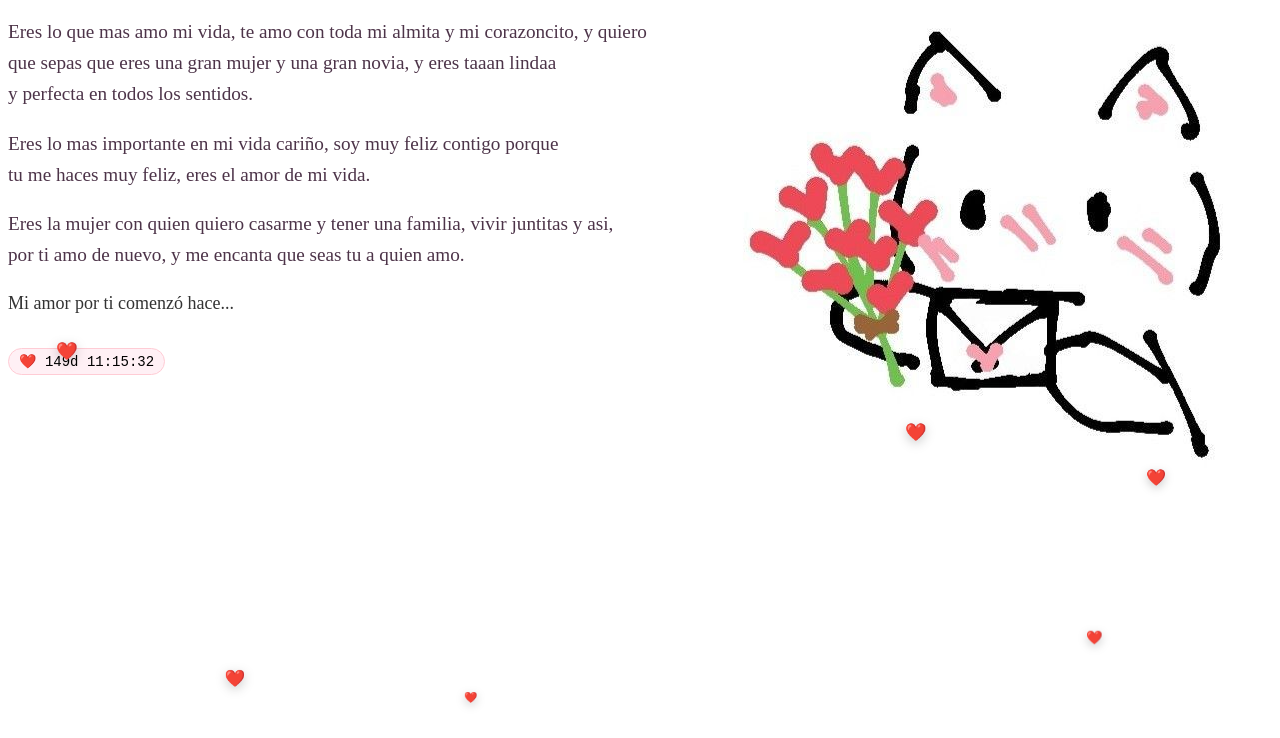
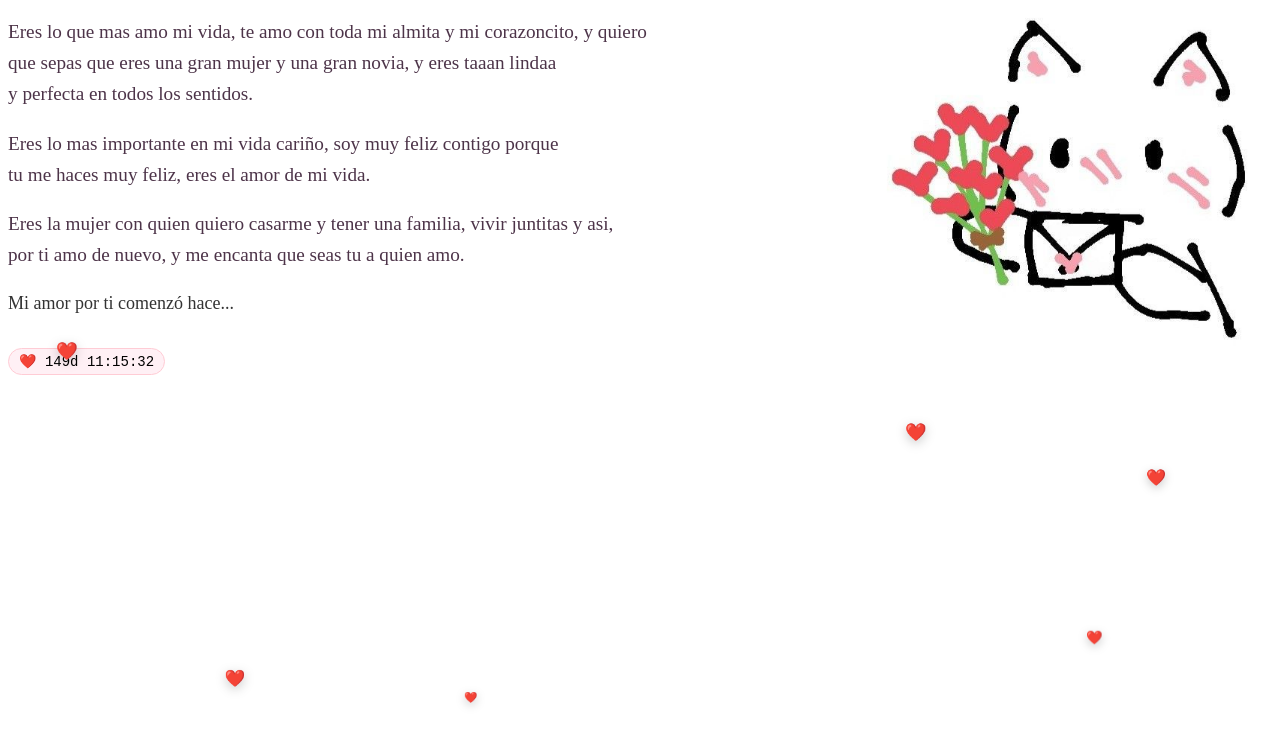
Before and after one commit to millihdz/mili, a plain HTML site: page index.html in a window 1280 px wide. Shown: the part 62-800 px from the top of the page. Drawn offline with Linux system fonts and the light colour scheme.

Commit message:
Add files via upload

```diff
--- a/index.html
+++ b/index.html
@@ -135,15 +135,17 @@
 <style>
     .imagencita {
 position: absolute;
-right: 20px;
+right: 5px;
 top: 50px;
+ width: 300 ;
+height: 200;
     }
 </style>
 
 
 
 
-       <img src="lov.jpg" class="imagencita" alt="">
+       <img src="lov.jpg" class="imagencita" width="400" height="400">
 
 
 
```
